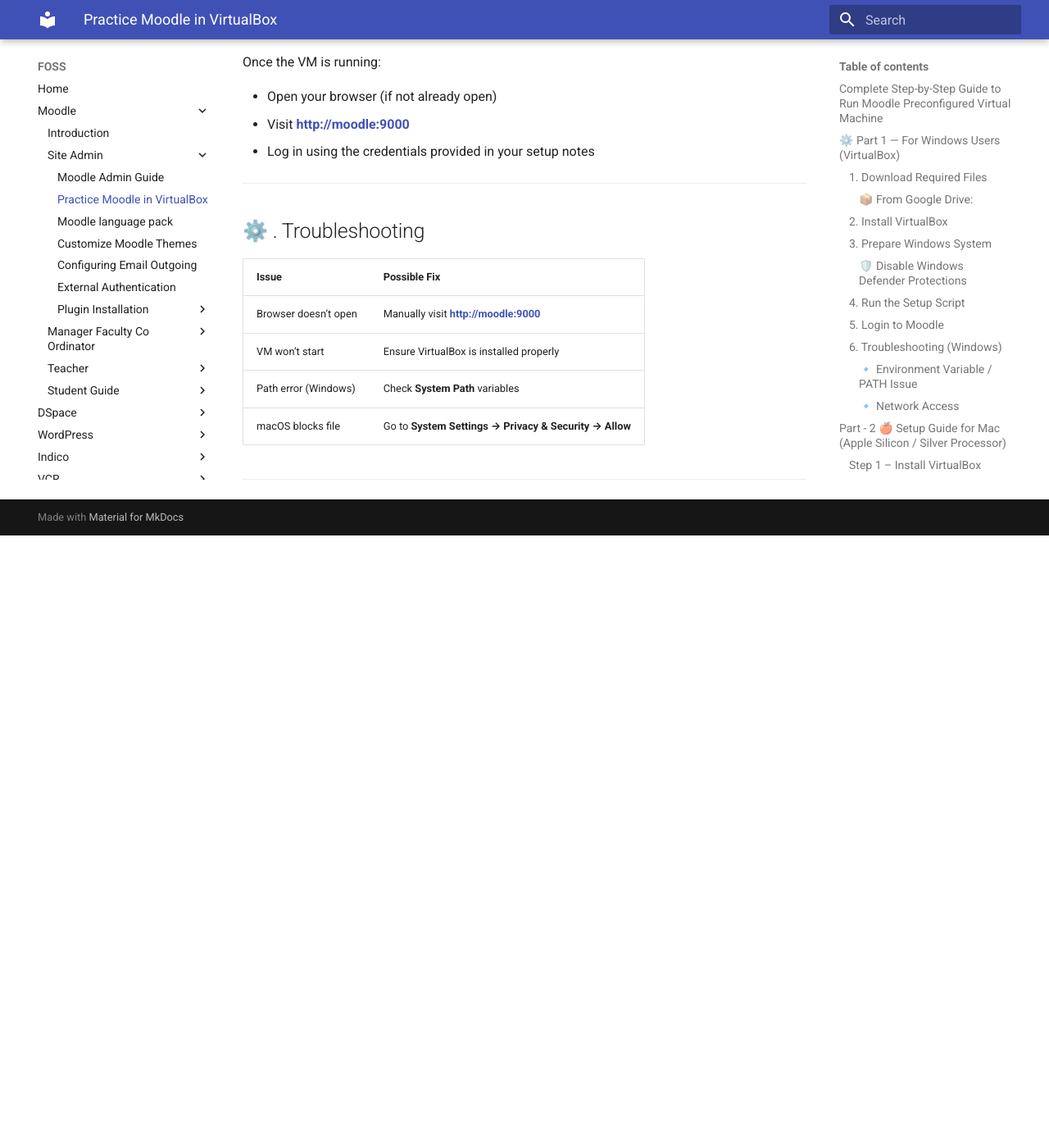
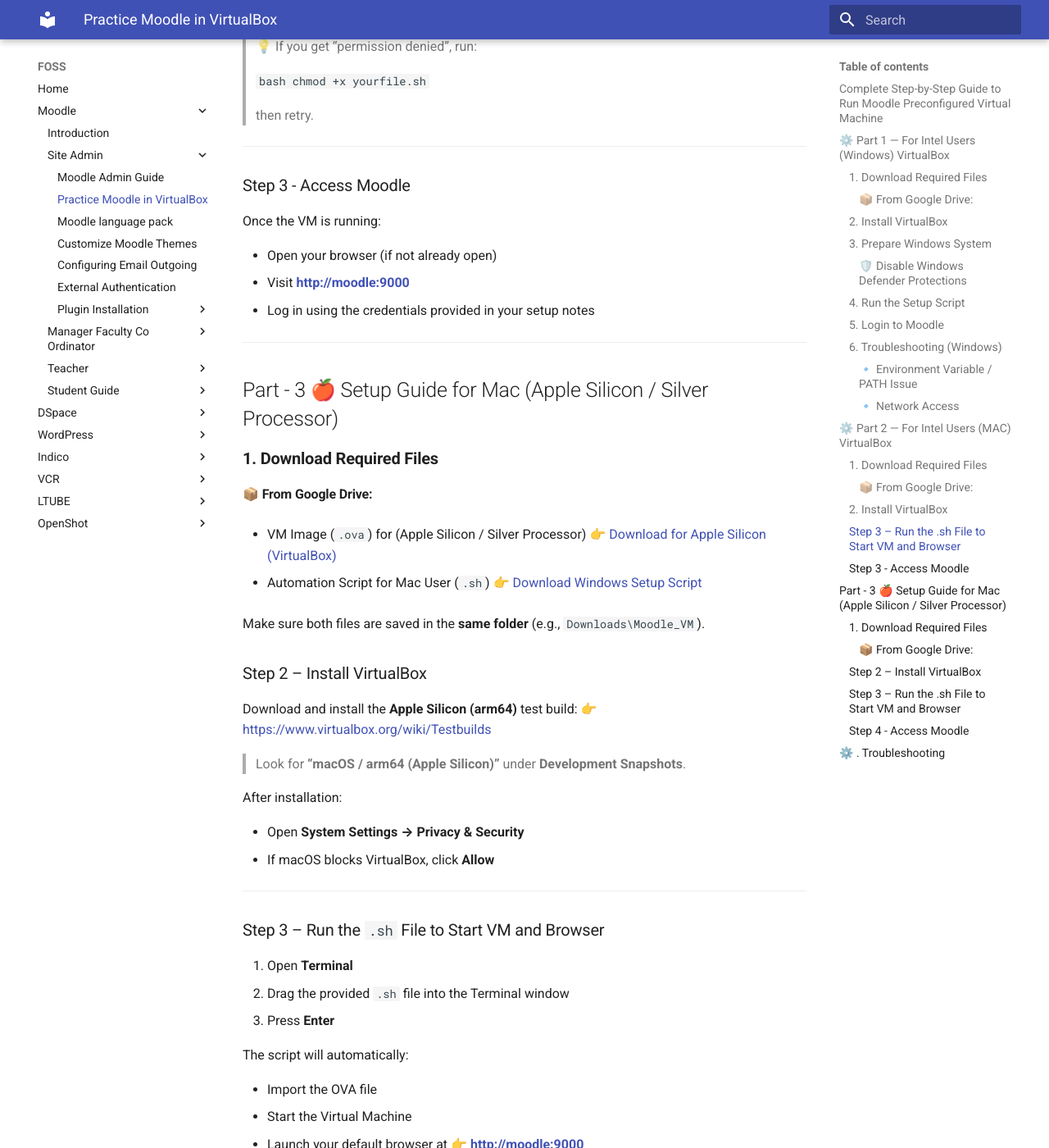
Before and after one commit to LEARN-LK/FOSS-LABWORK-HOST, an MkDocs documentation site: the page built from docs/moodle/admin-guide/Practice-Moodle-VirtualBox&UTM.md, in a window 1280 px wide and 1400 px high, scrolled down 3246 px. Shown: the whole window at 82% size. Built offline with MkDocs 1.6.1 and Material for MkDocs 9.7.7, drawn with Linux system fonts in a browser that asks for light colours; before the commit the page ends 3899 px from its top, so only the background shows below that; some of the changed text lies outside the part shown.

Commit message:
installation guide

````diff
--- a/docs/moodle/admin-guide/Practice-Moodle-VirtualBox&UTM.md
+++ b/docs/moodle/admin-guide/Practice-Moodle-VirtualBox&UTM.md
@@ -13,16 +13,19 @@
 
 ---
 
-## ⚙️ **Part 1 — For Windows Users (VirtualBox)**
+## ⚙️ **Part 1 — For Intel Users (Windows) VirtualBox**
 
 ### **1. Download Required Files**
 
 #### 📦 From Google Drive:
 
-* VM Image (`.ova`)
-  👉 [Download for Windows (VirtualBox)](https://drive.google.com/file/d/1AUnJanfNOT-sOQ_8J8ihS8WfgQdSTEVR/view?usp=sharing)
-* Automation Script (`.bat`)
-  👉 [Download Windows Setup Script](https://drive.google.com/file/d/your-windows-bat-link/view?usp=sharing)
+* VM Image (`.ova`) for Intel User (Windows/Mac)
+  👉 [Download for Windows (VirtualBox)](https://drive.google.com/file/d/1PQkj9OFvMLmeoYCvKyDjWV06VEp-Nwbk/view?usp=sharing)
+* Automation Script  for Windows User (`.bat`)
+  👉 [Download Windows Setup Script](https://drive.google.com/file/d/1lYzC243wAijfeDqiAr5Wwy7MT9qptdIA/view?usp=sharing)
+* Automation Script  for Mac  User (`.sh`)
+  👉 [Download Windows Setup Script](https://drive.google.com/file/d/1EppBMiV9cP6XPaNT0O9XzTQrPqVK7W0K/view?usp=sharing)
+
 
 Make sure both files are saved in the **same folder** (e.g., `Downloads\Moodle_VM`).
 
@@ -101,14 +103,28 @@
 
 
 
-## Part - 2 🍎 Setup Guide for Mac (Apple Silicon / Silver Processor)
 
-### Step 1 – Install VirtualBox
+## ⚙️ **Part 2 — For Intel Users (MAC) VirtualBox**
 
-Download and install the **Apple Silicon (arm64)** test build:
-👉 [https://www.virtualbox.org/wiki/Testbuilds](https://www.virtualbox.org/wiki/Testbuilds)
+### **1. Download Required Files**
 
-> Look for **“macOS / arm64 (Apple Silicon)”** under **Development Snapshots**.
+#### 📦 From Google Drive:
+
+* VM Image (`.ova`) for Intel User (Windows/Mac)
+  👉 [Download for Windows (VirtualBox)](https://drive.google.com/file/d/1PQkj9OFvMLmeoYCvKyDjWV06VEp-Nwbk/view?usp=sharing)
+
+* Automation Script  for Mac  User (`.sh`)
+  👉 [Download Windows Setup Script](https://drive.google.com/file/d/1EppBMiV9cP6XPaNT0O9XzTQrPqVK7W0K/view?usp=sharing)
+
+
+Make sure both files are saved in the **same folder** (e.g., `Downloads\Moodle_VM`).
+
+---
+
+### **2. Install VirtualBox**
+
+1. Visit [https://www.virtualbox.org](https://www.virtualbox.org).
+2. Download and install VirtualBox (default settings are fine).
 
 After installation:
 
@@ -117,7 +133,9 @@
 
 ---
 
-### Step 2 – Run the `.sh` File to Start VM and Browser
+
+
+### Step 3 – Run the `.sh` File to Start VM and Browser
 
 1. Open **Terminal**
 2. Drag the provided `.sh` file into the Terminal window
@@ -149,6 +167,74 @@
 
 ---
 
+
+
+
+
+## Part - 3 🍎 Setup Guide for Mac (Apple Silicon / Silver Processor)
+
+
+### **1. Download Required Files**
+
+#### 📦 From Google Drive:
+
+* VM Image (`.ova`) for (Apple Silicon / Silver Processor)
+  👉 [Download for Apple Silicon (VirtualBox)](https://drive.google.com/file/d/1xD8Uc0pzQrDwEcN6shrW50o8iPsFmoU_/view?usp=sharing)
+
+* Automation Script  for Mac  User (`.sh`)
+  👉 [Download Windows Setup Script](https://drive.google.com/file/d/1EppBMiV9cP6XPaNT0O9XzTQrPqVK7W0K/view?usp=sharing)
+
+
+Make sure both files are saved in the **same folder** (e.g., `Downloads\Moodle_VM`).
+
+
+
+### Step 2 – Install VirtualBox
+
+Download and install the **Apple Silicon (arm64)** test build:
+👉 [https://www.virtualbox.org/wiki/Testbuilds](https://www.virtualbox.org/wiki/Testbuilds)
+
+> Look for **“macOS / arm64 (Apple Silicon)”** under **Development Snapshots**.
+
+After installation:
+
+* Open **System Settings → Privacy & Security**
+* If macOS blocks VirtualBox, click **Allow**
+
+---
+
+### Step 3 – Run the `.sh` File to Start VM and Browser
+
+1. Open **Terminal**
+2. Drag the provided `.sh` file into the Terminal window
+3. Press **Enter**
+
+The script will automatically:
+
+* Import the OVA file
+* Start the Virtual Machine
+* Launch your default browser at 👉 **[http://moodle:9000](http://moodle:9000)**
+
+> 💡 If you get “permission denied”, run:
+>
+> ```bash
+> chmod +x yourfile.sh
+> ```
+>
+> then retry.
+
+---
+
+### Step 4 - Access Moodle
+
+Once the VM is running:
+
+* Open your browser (if not already open)
+* Visit **[http://moodle:9000](http://moodle:9000)**
+* Log in using the credentials provided in your setup notes
+
+---
+
 ## ⚙️ . Troubleshooting
 
 | Issue                | Possible Fix                                                |
````
Also changed, not shown: other parts of docs/moodle/admin-guide/Practice-Moodle-VirtualBox&UTM.md (+0 -1 lines).
